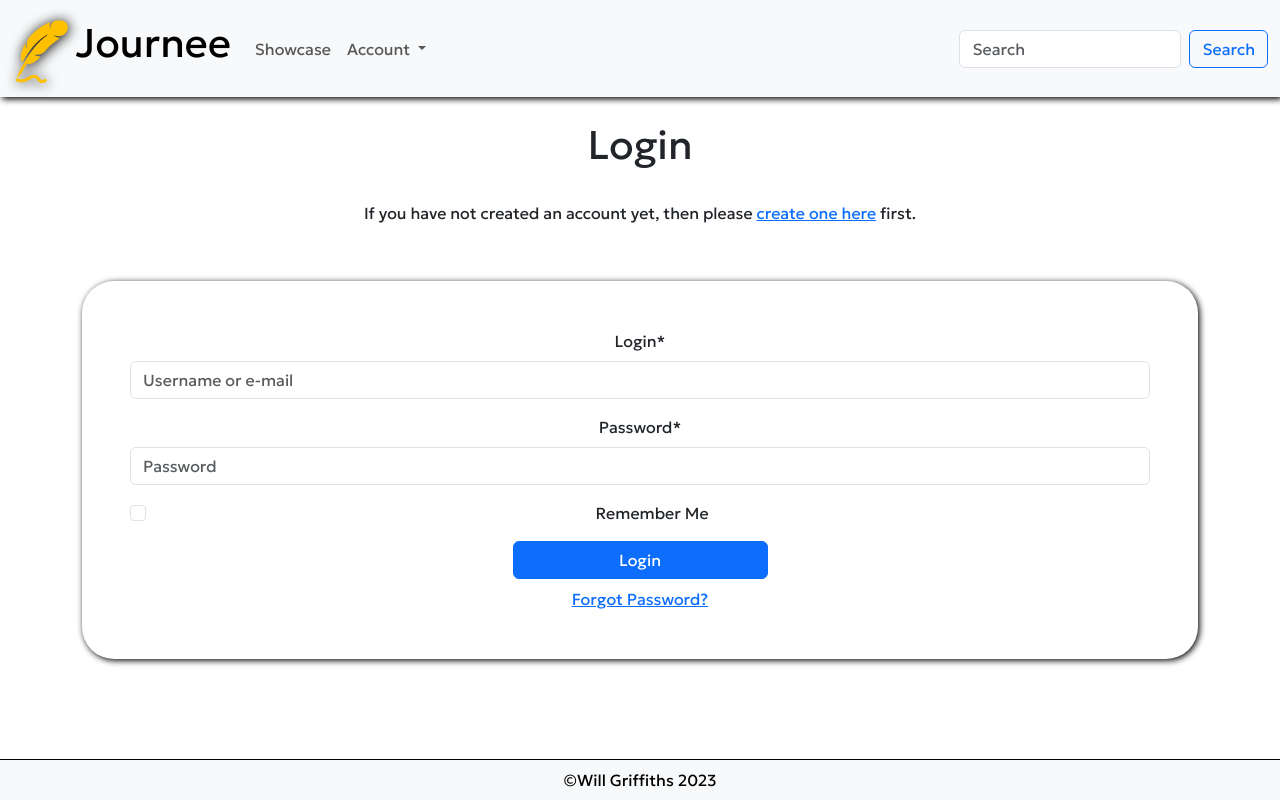
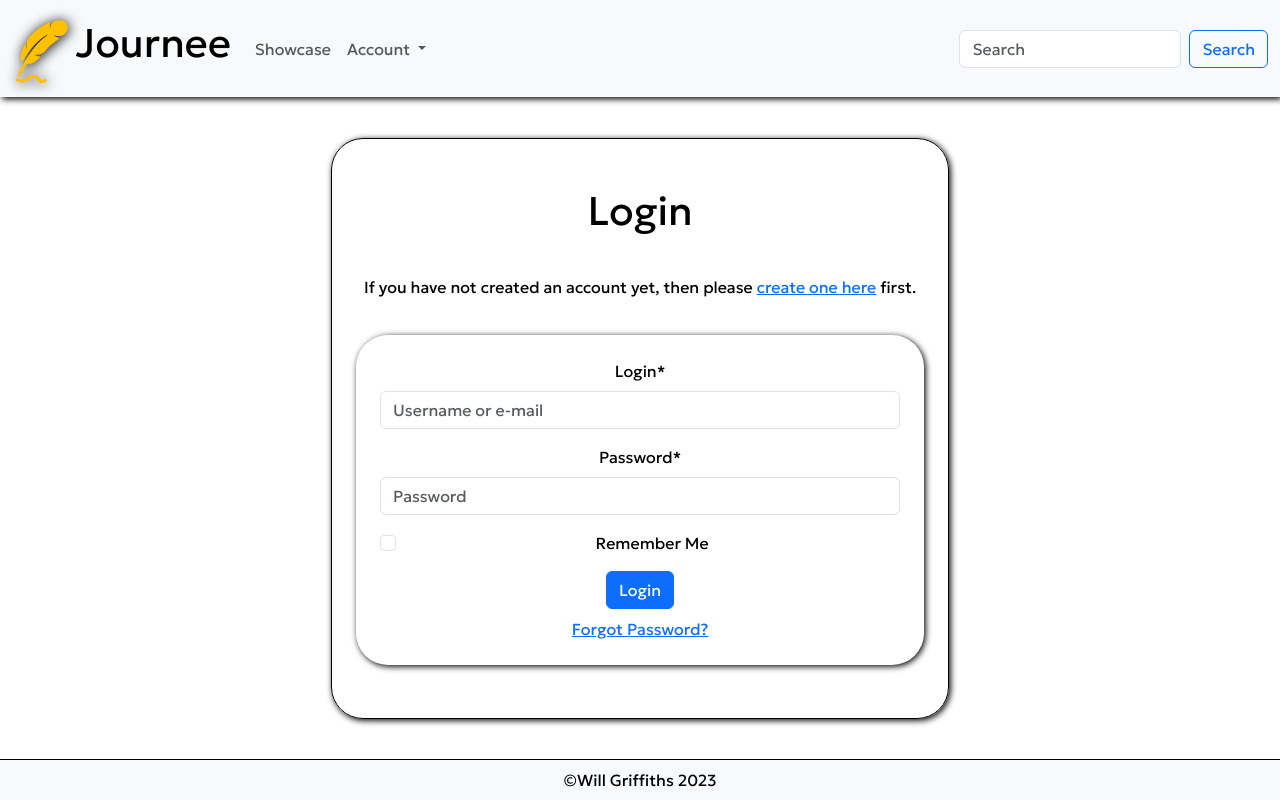
Before and after one commit to Will-Griffiths-Ireland/Journee, a Django app: page /accounts/login/ in a window 1280 px wide. Run offline with Django 4.2, Linux system fonts and the light colour scheme; some web fonts are replaced.

Commit message:
Modify - Account Page Stylings

```diff
--- a/journal/templates/journal/journals.html
+++ b/journal/templates/journal/journals.html
@@ -6,6 +6,7 @@
 
 
 {% block content %}
+<div class="center_screen">
 <h1 class="text-center p-2">
     {{ request.user|title }}'s Journal Pages
 </h1>
@@ -31,5 +32,5 @@
     {% endif %}
     {% endfor %}
 </div>
-
+</div>
 {% endblock %}
--- a/static/css/core.css
+++ b/static/css/core.css
@@ -30,6 +30,32 @@
 .hidden {
     visibility: hidden;
     display: none;
+}
+
+.center_screen {
+        display: flex;
+        flex-direction: column;
+        flex-wrap: nowrap;
+        justify-content: center;
+        align-items: center;
+        align-content: stretch;
+        height: 100%;
+    }
+
+.border_shadow{
+        border: 1px solid var(--black);
+        box-shadow: var(--box_shadow);
+        border-radius: 2rem;
+}
+
+.light-mode-1{
+    background-color: var(--white);
+    color: var(--black);
+}
+
+.dark-mode-1 {
+    background-color: var(--black);
+    color: var(--white);
 }
 
 
@@ -74,7 +100,7 @@ body {
 
 main {
     flex: 1 0 auto;
-    background-color: var(--white);
+
 }
 
 .form {
--- a/templates/allauth/account/login.html
+++ b/templates/allauth/account/login.html
@@ -5,22 +5,24 @@
 {% block page_title %}{% trans "Login" %}{% endblock %}
 
 {% block content %}
-<div class="container text-center">
+<div class="center_screen">
+<div class="text-center border_shadow m-4 p-4 fade-in">
   <h1 class="p-4">Login</h1>
 
-  <p>{% blocktrans %}If you have not created an account yet, then please
+  <p class="p-2">{% blocktrans %}If you have not created an account yet, then please
     <a href="{{ signup_url }}">create one here</a> first.{% endblocktrans %}
   </p>
 
-  <form class="form p-5" method="POST" action="{% url 'account_login' %}">
+  <form class="form p-4" method="POST" action="{% url 'account_login' %}">
     {% csrf_token %}
     {{ form|crispy }}
     {% if redirect_field_value %}
     <input type="hidden" name="{{ redirect_field_name }}" value="{{ redirect_field_value }}" />
     {% endif %}
-    <button class="btn btn-primary w-25 mb-2 " type="submit">Login</button>
+    <button class="btn btn-primary mb-2 " type="submit">Login</button>
     <a class="button secondaryAction d-block" href="{% url 'account_reset_password' %}">Forgot
       Password?</a>
   </form>
 </div>
+</div>
 {% endblock %}
--- a/templates/core.html
+++ b/templates/core.html
@@ -22,7 +22,7 @@
 </head>
 {% include 'includes/header.html' %}
 
-<body>
+<body class="light-mode-1">
 
     <main>
         {% block content %}
```
Also changed, not shown: journal/templates/journal/add_page.html (+7 -5 lines), templates/allauth/account/logout.html (+4 -3 lines), templates/allauth/account/signup.html (+5 -3 lines).
